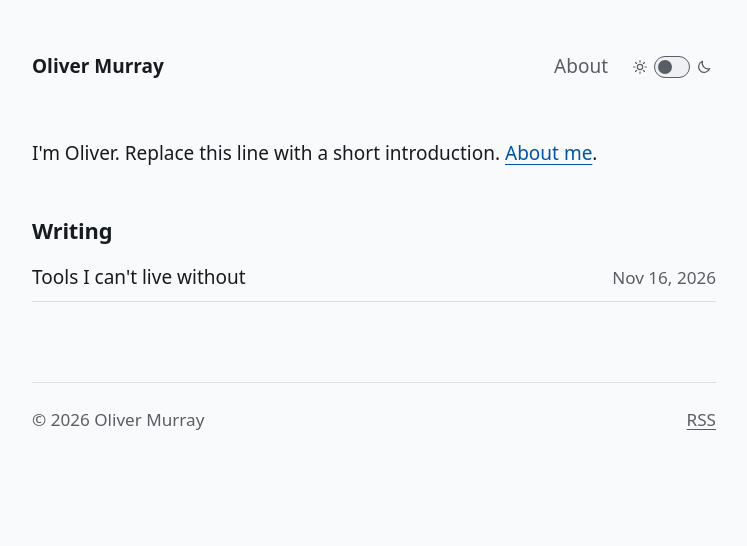
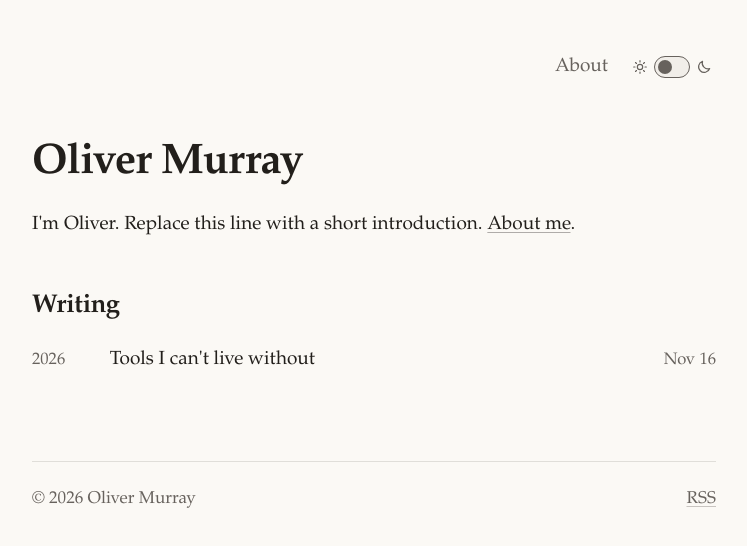
Before and after one commit to om154/blog, an Astro site: page / in a window 1280 px wide. Shown: the whole page, without its empty margins (266-1013 px from the left). Built offline with nearby package versions, Linux system fonts and the light colour scheme; Astro itself is replaced by a stand-in of ours.

Commit message:
feat(blog): restyle site with serif type, warm colors, and posts grouped by year

```diff
--- a/src/components/FormattedDate.astro
+++ b/src/components/FormattedDate.astro
@@ -1,14 +1,15 @@
 ---
 interface Props {
 	date: Date;
+	showYear?: boolean;
 }
 
-const { date } = Astro.props;
+const { date, showYear = true } = Astro.props;
 ---
 
 <time datetime={date.toISOString()}>
 	{date.toLocaleDateString('en-us', {
-		year: 'numeric',
+		year: showYear ? 'numeric' : undefined,
 		month: 'short',
 		day: 'numeric',
 		timeZone: 'UTC',
--- a/src/components/Header.astro
+++ b/src/components/Header.astro
@@ -7,7 +7,7 @@ const currentPath = cleanPath(Astro.url.pathname);
 ---
 
 <header class="site-header">
-	<a class="site-name" href="/">{SITE_TITLE}</a>
+	{currentPath !== '/' && <a class="site-name" href="/">{SITE_TITLE}</a>}
 	<nav class="site-nav" aria-label="Primary">
 		<ul role="list">
 			{
--- a/src/pages/index.astro
+++ b/src/pages/index.astro
@@ -7,19 +7,25 @@ import Base from '../layouts/Base.astro';
 const notes = (await getCollection('notes'))
 	.flatMap((note) => (note.data.pubDate ? [{ ...note, pubDate: note.data.pubDate }] : []))
 	.sort((a, b) => b.pubDate.valueOf() - a.pubDate.valueOf());
+
+const yearOf = (date: Date) => date.getUTCFullYear();
 ---
 
 <Base>
-	<h1 class="visually-hidden">{SITE_TITLE}</h1>
+	<h1>{SITE_TITLE}</h1>
 	<p>I'm Oliver. Replace this line with a short introduction. <a href="/about">About me</a>.</p>
 
 	<h2>Writing</h2>
 	<ul class="note-list" role="list">
 		{
-			notes.map((note) => (
+			notes.map((note, index) => (
 				<li>
+					<span class="note-year">
+						{(index === 0 || yearOf(notes[index - 1].pubDate) !== yearOf(note.pubDate)) &&
+							yearOf(note.pubDate)}
+					</span>
 					<a href={`/${note.id}`}>{note.data.title}</a>
-					<FormattedDate date={note.pubDate} />
+					<FormattedDate date={note.pubDate} showYear={false} />
 				</li>
 			))
 		}
--- a/src/styles/global.css
+++ b/src/styles/global.css
@@ -1,29 +1,26 @@
 :root {
 	color-scheme: light dark;
 
-	--font-sans: system-ui, -apple-system, 'Segoe UI', Roboto, 'Helvetica Neue', Arial, sans-serif;
+	--font-serif: 'Iowan Old Style', 'Palatino Linotype', Palatino, 'Book Antiqua', Georgia, serif;
 	--font-mono: ui-monospace, SFMono-Regular, Menlo, Consolas, 'Liberation Mono', monospace;
 	--measure: 36em;
 
-	--bg-light: oklch(98.5% 0.002 250);
-	--bg-dark: oklch(17% 0.006 250);
-	--text-light: oklch(22% 0.01 250);
-	--text-dark: oklch(88% 0.006 250);
-	--muted-light: oklch(48% 0.012 250);
-	--muted-dark: oklch(68% 0.01 250);
-	--line-light: oklch(90% 0.004 250);
-	--line-dark: oklch(28% 0.006 250);
-	--surface-light: oklch(95.5% 0.004 250);
-	--surface-dark: oklch(22% 0.006 250);
-	--accent-light: oklch(45% 0.15 255);
-	--accent-dark: oklch(78% 0.11 250);
+	--bg-light: oklch(98.2% 0.005 85);
+	--bg-dark: oklch(21% 0.003 70);
+	--text-light: oklch(24% 0.008 70);
+	--text-dark: oklch(92.5% 0.008 85);
+	--muted-light: oklch(50% 0.01 70);
+	--muted-dark: oklch(72% 0.01 75);
+	--line-light: oklch(90% 0.007 80);
+	--line-dark: oklch(30% 0.005 70);
+	--surface-light: oklch(95% 0.007 85);
+	--surface-dark: oklch(25.5% 0.004 70);
 
 	--bg: var(--bg-light);
 	--text: var(--text-light);
 	--muted: var(--muted-light);
 	--line: var(--line-light);
 	--surface: var(--surface-light);
-	--accent: var(--accent-light);
 
 	@media (prefers-color-scheme: dark) {
 		--bg: var(--bg-dark);
@@ -31,7 +28,6 @@
 		--muted: var(--muted-dark);
 		--line: var(--line-dark);
 		--surface: var(--surface-dark);
-		--accent: var(--accent-dark);
 	}
 
 	@supports (color: light-dark(white, black)) {
@@ -40,7 +36,6 @@
 		--muted: light-dark(var(--muted-light), var(--muted-dark));
 		--line: light-dark(var(--line-light), var(--line-dark));
 		--surface: light-dark(var(--surface-light), var(--surface-dark));
-		--accent: light-dark(var(--accent-light), var(--accent-dark));
 	}
 
 	&:has(> head > meta[name='color-scheme'][content='dark']) {
@@ -73,14 +68,14 @@ body {
 	padding: clamp(1.5rem, 4vw, 3.5rem) 1.25rem 8rem;
 	background: var(--bg);
 	color: var(--text);
-	font-family: var(--font-sans);
+	font-family: var(--font-serif);
 	font-size: clamp(1.0625rem, 1rem + 0.25vw, 1.1875rem);
-	line-height: 1.55;
+	line-height: 1.6;
 	overflow-wrap: break-word;
 }
 
 :focus-visible {
-	outline: 2px solid var(--accent);
+	outline: 2px solid var(--text);
 	outline-offset: 2px;
 	border-radius: 2px;
 }
@@ -107,10 +102,13 @@ body {
 }
 
 .site-name {
-	margin-inline-end: auto;
 	color: inherit;
 	font-weight: 600;
 	text-decoration: none;
+}
+
+.site-nav {
+	margin-inline-start: auto;
 }
 
 .site-nav ul {
@@ -226,15 +224,16 @@ h4 {
 }
 
 h1 {
-	margin-block: 0 0.4em;
-	font-size: 1.6em;
+	margin-block: 0 0.5em;
+	font-size: 2.25em;
+	line-height: 1.15;
 	letter-spacing: -0.02em;
 }
 
 h2 {
-	margin-block: 2.2em 0.5em;
-	font-size: 1.15em;
-	letter-spacing: -0.01em;
+	margin-block: 2em 0.6em;
+	font-size: 1.35em;
+	letter-spacing: -0.02em;
 }
 
 h3,
@@ -257,13 +256,14 @@ p {
 }
 
 a {
-	color: var(--accent);
+	color: inherit;
+	text-decoration-color: color-mix(in oklch, currentColor 35%, transparent);
 	text-decoration-thickness: 0.06em;
-	text-underline-offset: 0.2em;
+	text-underline-offset: 0.18em;
 }
 
 a:hover {
-	text-decoration-thickness: 0.12em;
+	text-decoration-color: currentColor;
 }
 
 ul,
@@ -360,29 +360,28 @@ th {
 }
 
 .note-list li {
-	display: flex;
+	display: grid;
+	grid-template-columns: 3.25em 1fr auto;
 	align-items: baseline;
-	justify-content: space-between;
-	gap: 1.5rem;
+	gap: 1rem;
 	margin: 0;
-	padding-block: 0.45em;
-	border-block-end: 1px solid var(--line);
+	padding-block: 0.3em;
 }
 
 .note-list a {
-	color: var(--text);
 	text-decoration: none;
 }
 
 .note-list a:hover {
 	text-decoration: underline;
+	text-decoration-color: currentColor;
 }
 
+.note-year,
 .note-list time {
-	flex: none;
 	color: var(--muted);
-	font-size: 0.9em;
-	font-variant-numeric: tabular-nums;
+	font-size: 0.875em;
+	font-variant-numeric: lining-nums tabular-nums;
 }
 
 /* Footer */
```
